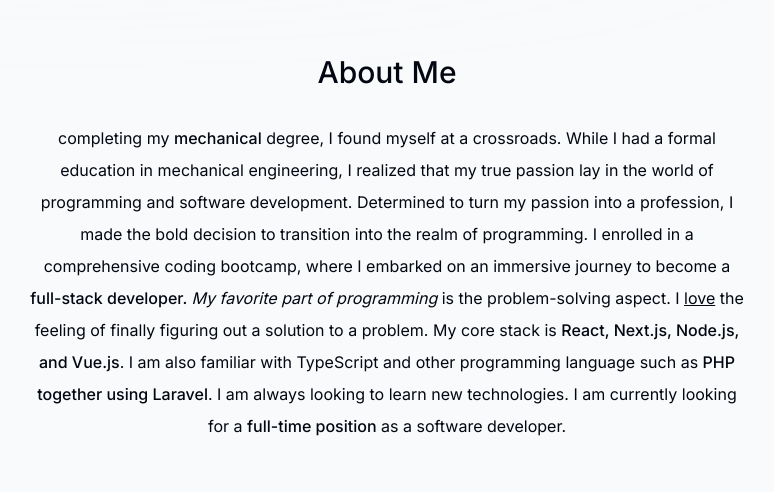
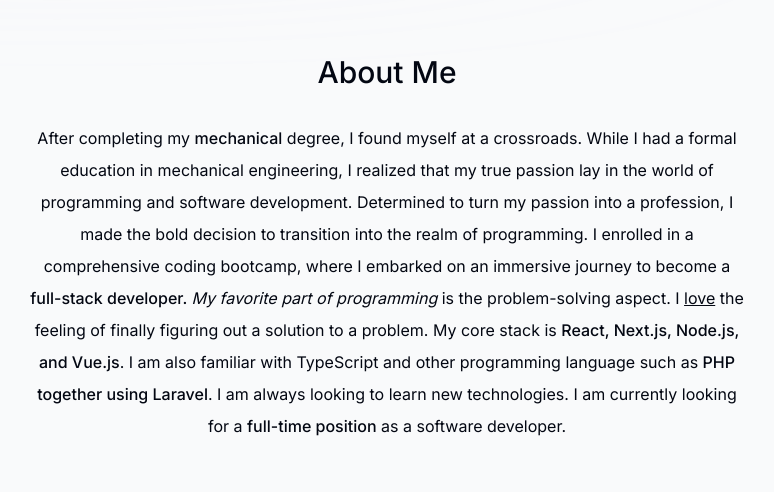
Before and after one commit to luqmanito/port-web, a Next.js app: page / in a window 1280 px wide. Shown: the part 840-1332 px from the top of the page, without its empty margins (253-1027 px from the left). Built offline with nearby package versions, Linux system fonts and the light colour scheme; no server answers.

Commit message:
Update about.tsx

```diff
--- a/components/about.tsx
+++ b/components/about.tsx
@@ -19,7 +19,7 @@
     >
       <SectionHeading>About me</SectionHeading>
       <p className="mb-3">
-        completing my <span className="font-medium">mechanical</span>{" "}
+        After completing my <span className="font-medium">mechanical</span>{" "}
         degree, I found myself at a crossroads. While I had a formal education
         in mechanical engineering, I realized that my true passion lay in the
         world of programming and software development. Determined to turn my
```
